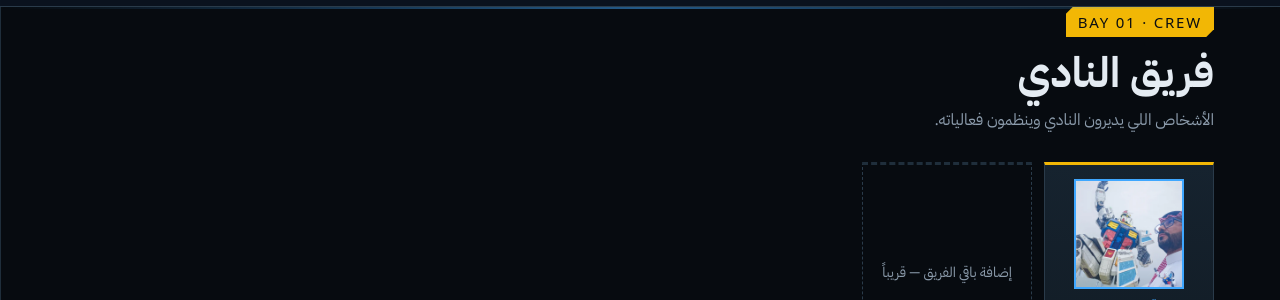
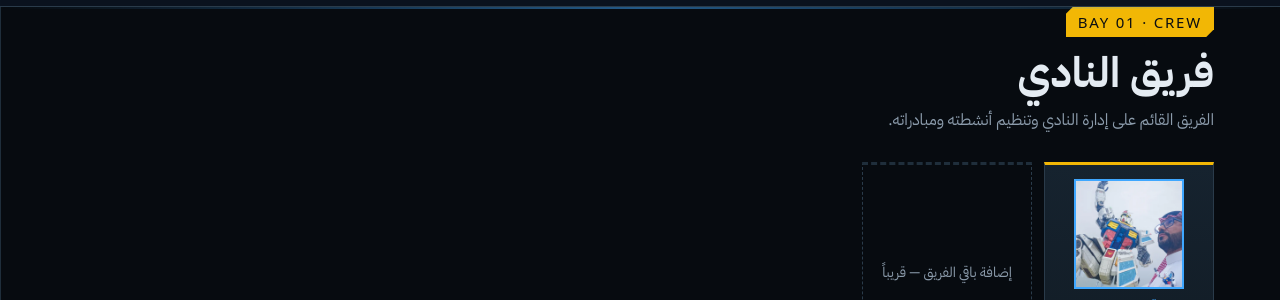
Before and after one commit to SaudiMechaRobot/SaudiMechaRobot.github.io, a Jekyll site: the page built from index.html, in a window 1280 px wide and 900 px high, scrolled down 1980 px. Shown: the part 152-452 px from the top of the window. Built offline with Jekyll 4.4.1, drawn with Linux system fonts in a browser that asks for light colours; some web fonts are replaced.

Commit message:
Add files via upload

```diff
--- a/_data/i18n.yml
+++ b/_data/i18n.yml
@@ -35,7 +35,7 @@ ar:
   press_title: ظهرنا في
   contact_label: للإعلام والرعاية والتعاون
   team_title: فريق النادي
-  team_sub: الأشخاص اللي يديرون النادي وينظمون فعالياته.
+  team_sub: الفريق القائم على إدارة النادي وتنظيم أنشطته ومبادراته.
   team_slot: إضافة باقي الفريق — قريباً
   nav_team: الفريق
   gallery_title: أعمال الأعضاء
```
